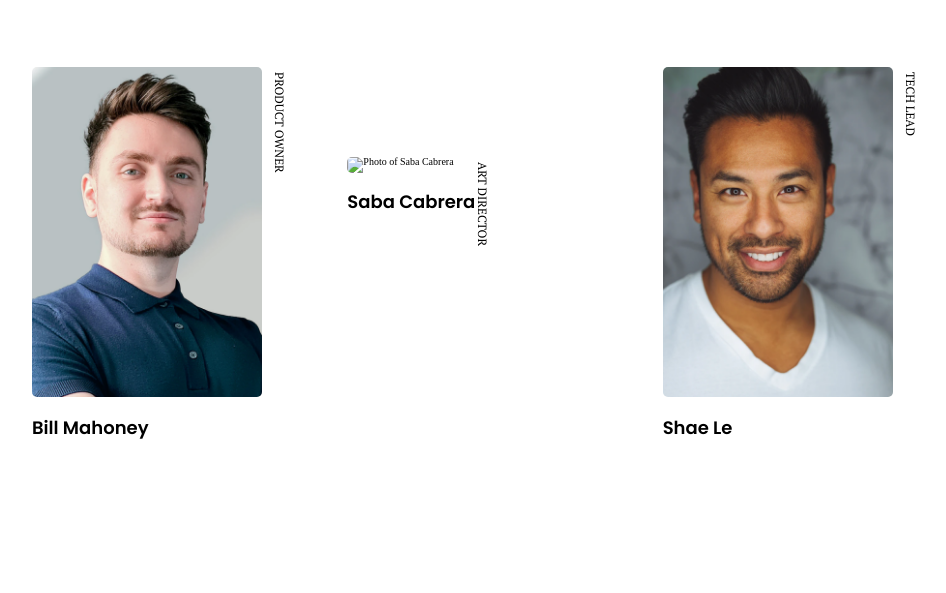
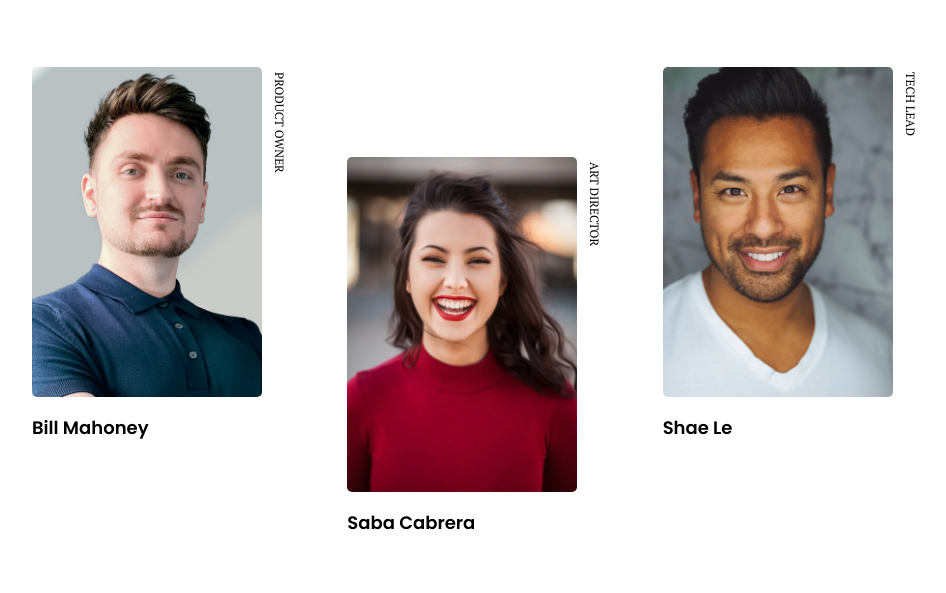
Before and after one commit to mcancetin/My-Team-Page, a plain HTML site: page index.html in a window 1280 px wide. Shown: the part 161-754 px from the top of the page, without its empty margins (160-1106 px from the left). Drawn offline with Linux system fonts and the light colour scheme.

Commit message:
path changed

```diff
--- a/index.html
+++ b/index.html
@@ -45,7 +45,7 @@
           <li class="mt">
             <article>
               <div>
-                <img src="./assets" alt="Photo of Saba Cabrera" />
+                <img src="./assets/photo2.png" alt="Photo of Saba Cabrera" />
                 <h3 class="text bold">Saba Cabrera</h3>
               </div>
               <p class="rotate title">ART DIRECTOR</p>
```
